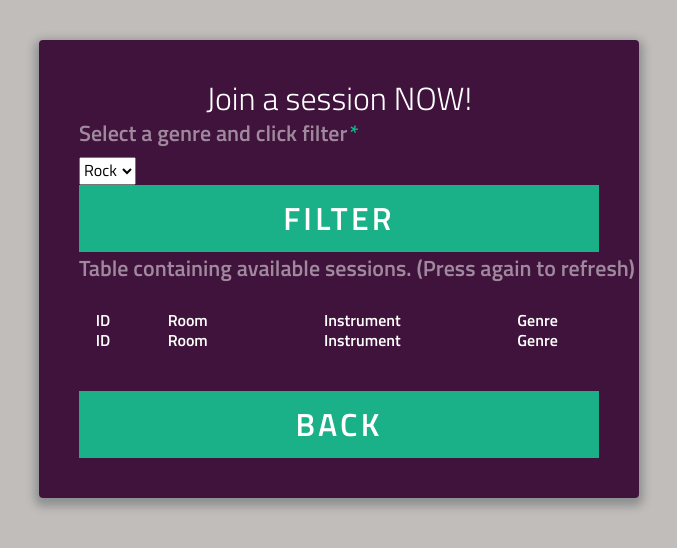
After one commit to Duppie97/ITRW324_Group20_Project, a PHP site: page /join_session.html in a window 1280 px wide. The commit adds this page. Shown: the top 548 px of the page, without its empty margins (301-978 px from the left). Run offline with PHP 8.4, Linux system fonts and the light colour scheme; a stand-in replaces the project's code that opens the database connection; lists and menus that the app fills with data are empty; some libraries are stand-ins or nearby versions.

Commit message:
Changes and insert Join Session

```diff
--- a/css/style.css
+++ b/css/style.css
@@ -96,7 +96,7 @@ label {
 	pointer-events: none;
 	font-size: 22px;
 	width: 584px;
-	top: -38px;
+	top: -42px;
 }
 
 label .req {
--- a/index.js
+++ b/index.js
@@ -1,3 +1,20 @@
+$('.form').ready(function() {
+    var table = $('#example').DataTable();
+
+    $('#example tbody').on( 'click', 'tr', function () {
+        if ( $(this).hasClass('selected') ) {
+            $(this).removeClass('selected');
+        }
+        else {
+            table.$('tr.selected').removeClass('selected');
+            $(this).addClass('selected');
+        }
+    } );
+
+    $('#button').click( function () {
+        table.row('.selected').remove().draw( false );
+    } );
+} );
 var imgPath = "img/";
 var imgPath2 = "http://localhost/img/"
 
--- /dev/null
+++ b/join_session.html
@@ -0,0 +1,79 @@
+<!DOCTYPE html>
+<html >
+<head>
+  <meta charset="utf-8" content="width=device-width, initial-scale=1">
+  <title>JoinSession</title>
+  <link href='https://fonts.googleapis.com/css?family=Titillium+Web:400,300,600' rel='stylesheet' type='text/css'>
+  <link rel="stylesheet" href="https://cdnjs.cloudflare.com/ajax/libs/normalize/5.0.0/normalize.min.css">
+
+
+      <link rel="stylesheet" href="css/style.css">
+      <style type="text/css">
+      body,td,th {
+	font-family: "Titillium Web", sans-serif;
+	font-size: medium;
+}
+      </style>
+</head>
+
+<body>
+  <div class="form">
+        <div id="join">
+          <h1>Join a session NOW!</h1>
+
+          <form action="/" method="post">
+          <div class="field-wrap">
+            <label>
+              Select a genre and click filter<span class="req">*</span>
+            </label>
+        <Select name="session_type" >
+			<option value="rock">Rock</option>
+			<option value = "jazz">Jazz</option>
+			<option value="punk">Punk</option>
+		</Select>
+         <button type="filter" class="button button-block" name='filter' onclick="validate()" value="Filter" onclick="window.location.href='http://www.localhost/t1.html'"/>Filter</button>
+          </div>
+          </div>
+
+            <div class="field-wrap">
+            <br>
+            <label>
+              Table containing available sessions. (Press again to refresh)
+            </label>
+            <table id="example" class="display" cellspacing="0" width="100%">
+        <thead>
+            <tr>
+                <th>ID</th>
+                <th>Room</th>
+                <th>Instrument</th>
+                <th>Genre</th>
+            </tr>
+        </thead>
+        <tfoot>
+            <tr>
+                <th>ID</th>
+                <th>Room</th>
+                <th>Instrument</th>
+                <th>Genre</th>
+            </tr>
+        </tfoot>
+        <tbody>
+
+        </tbody>
+    </table>
+            </div>
+		<div>
+				<button type="submit" class="button button-block" name='back' value="Back" onclick="window.location.href='http://www.localhost/t1.html'"/>Back</button>
+
+		</div>
+          </form>
+
+        </div>
+
+</div> <!-- /form -->
+  <script src='http://cdnjs.cloudflare.com/ajax/libs/jquery/2.1.3/jquery.min.js'></script>
+
+    <script src="index.js"></script>
+
+</body>
+</html>
```
